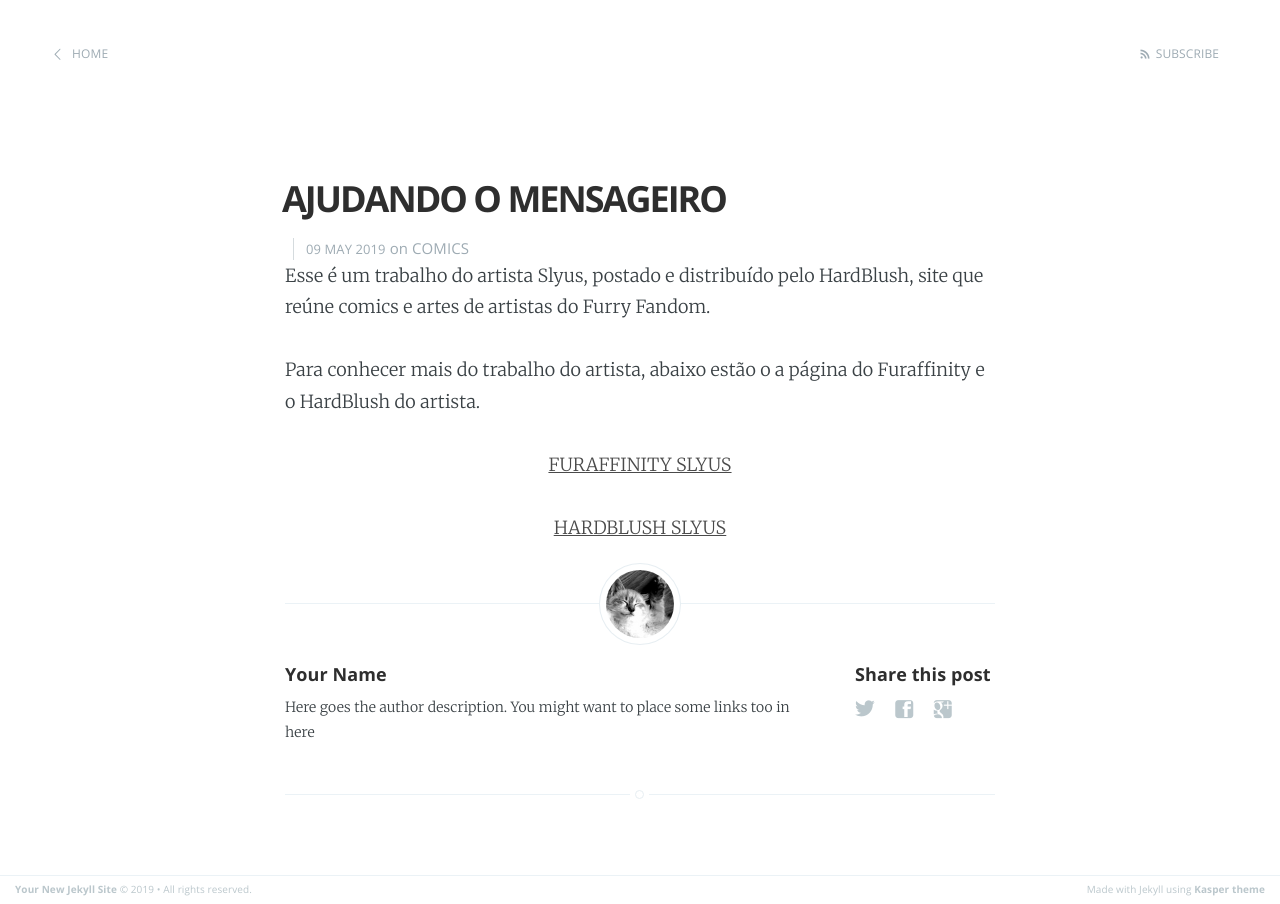
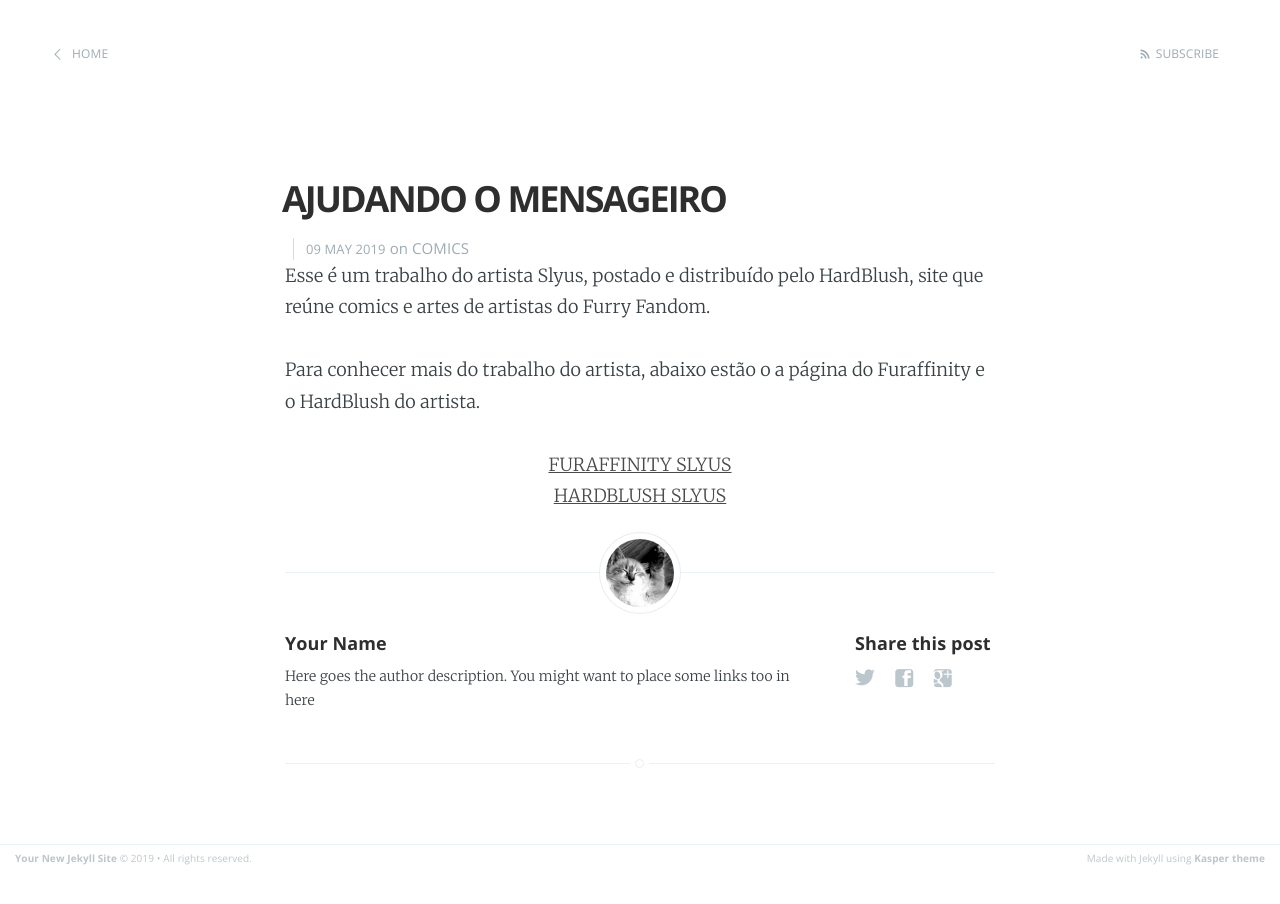
Before and after one commit to XXXFURRYYIFF/xxxfurryyiff.github.io, a Jekyll site: the page built from _posts/2019-05-09-hello-world.html, in a window 1280 px wide. Built offline with Jekyll 4.4.1, drawn with Linux system fonts in a browser that asks for light colours.

Commit message:
Update 2019-05-09-hello-world.html

```diff
--- a/_posts/2019-05-09-hello-world.html
+++ b/_posts/2019-05-09-hello-world.html
@@ -9,5 +9,5 @@ categories: COMICS
 
 <p>Para conhecer mais do trabalho do artista, abaixo estão o a página do Furaffinity e o HardBlush do artista.</p>
 
-<p style="text-align: center;"><a href="https://www.furaffinity.net/user/slyus/">FURAFFINITY SLYUS</a></p>
-<p style="text-align: center;"><a href="https://hardblush.com/tag/slyus/">HARDBLUSH SLYUS</a></p>
+<p style="text-align: center;display: grid;"><a href="https://www.furaffinity.net/user/slyus/">FURAFFINITY SLYUS</a>
+<a href="https://hardblush.com/tag/slyus/">HARDBLUSH SLYUS</a></p>
```
